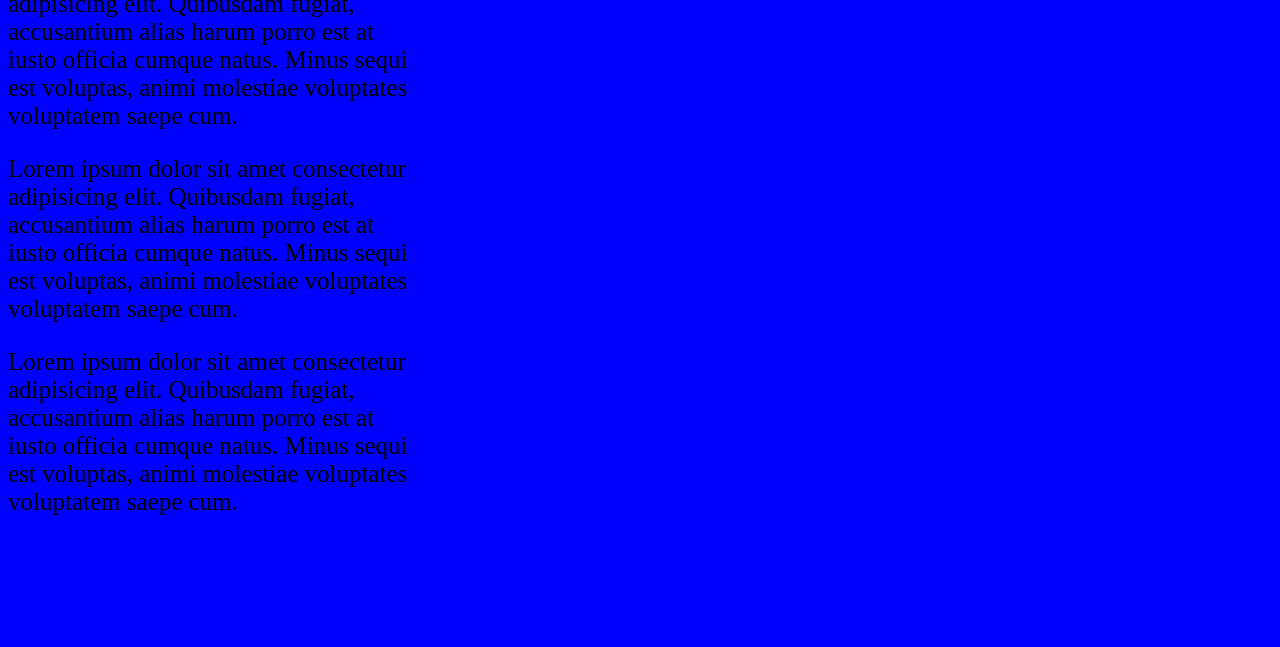
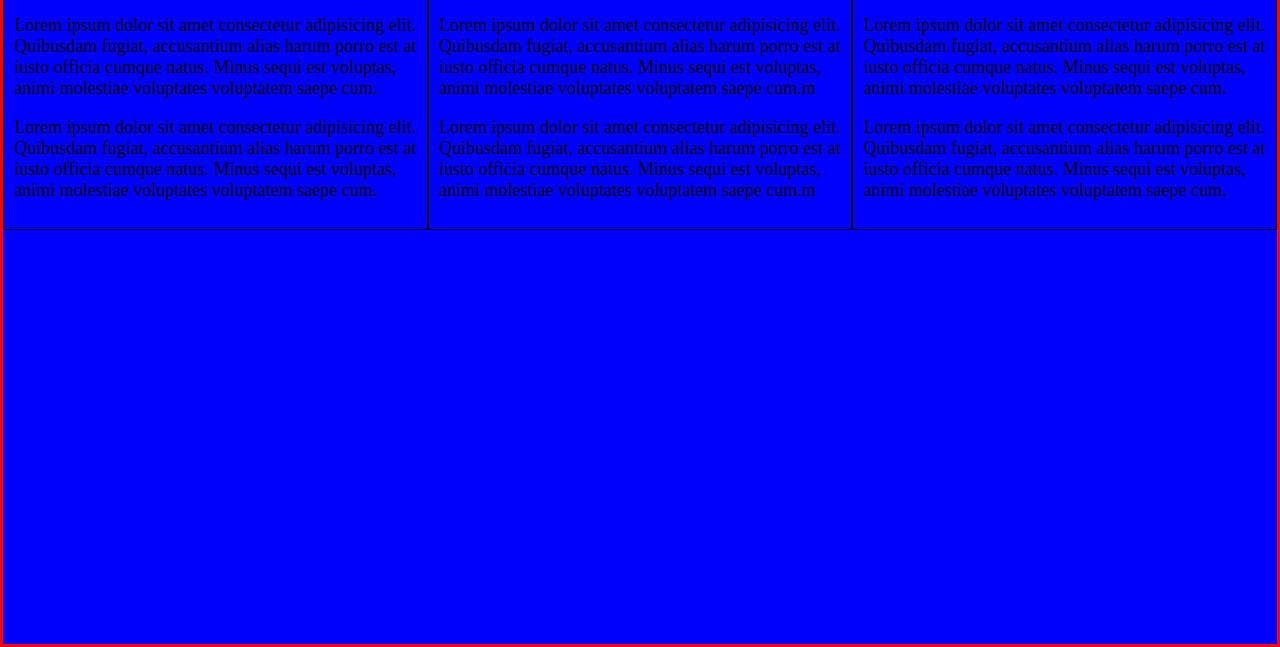
Before and after one commit to AlejoVE/responsive, a plain HTML site: page index.html in a window 1280 px wide. Shown: the part 159-806 px from the top of the page. Drawn offline with Linux system fonts and the light colour scheme.

Commit message:
Complete large screen media queries

```diff
--- a/index.html
+++ b/index.html
@@ -7,68 +7,70 @@
 		<title>Responsive</title>
 	</head>
 	<body>
+		<main class="main">
 			<div class="container" id="small">
 				<h2>Text for smartphones</h2>
 				<p>
-				Lorem ipsum dolor sit amet consectetur adipisicing elit. Quibusdam
-				fugiat, accusantium alias harum porro est at iusto officia cumque
-				natus. Minus sequi est voluptas, animi molestiae voluptates
-				voluptatem saepe cum.
+					Lorem ipsum dolor sit amet consectetur adipisicing elit.
+					Quibusdam fugiat, accusantium alias harum porro est at iusto
+					officia cumque natus. Minus sequi est voluptas, animi molestiae
+					voluptates voluptatem saepe cum.
 				</p>
 				<p>
-				Lorem ipsum dolor sit amet consectetur adipisicing elit. Quibusdam
-				fugiat, accusantium alias harum porro est at iusto officia cumque
-				natus. Minus sequi est voluptas, animi molestiae voluptates
-				voluptatem saepe cum.
+					Lorem ipsum dolor sit amet consectetur adipisicing elit.
+					Quibusdam fugiat, accusantium alias harum porro est at iusto
+					officia cumque natus. Minus sequi est voluptas, animi molestiae
+					voluptates voluptatem saepe cum.
 				</p>
 				<p>
-				Lorem ipsum dolor sit amet consectetur adipisicing elit. Quibusdam
-				fugiat, accusantium alias harum porro est at iusto officia cumque
-				natus. Minus sequi est voluptas, animi molestiae voluptates
-				voluptatem saepe cum.
+					Lorem ipsum dolor sit amet consectetur adipisicing elit.
+					Quibusdam fugiat, accusantium alias harum porro est at iusto
+					officia cumque natus. Minus sequi est voluptas, animi molestiae
+					voluptates voluptatem saepe cum.
 				</p>
 			</div>
 			<div class="container" id="medium">
 				<h2>Text fot tablets</h2>
 				<p>
-				Lorem ipsum dolor sit amet consectetur adipisicing elit. Quibusdam
-				fugiat, accusantium alias harum porro est at iusto officia cumque
-				natus. Minus sequi est voluptas, animi molestiae voluptates
-				voluptatem saepe cum.m
+					Lorem ipsum dolor sit amet consectetur adipisicing elit.
+					Quibusdam fugiat, accusantium alias harum porro est at iusto
+					officia cumque natus. Minus sequi est voluptas, animi molestiae
+					voluptates voluptatem saepe cum.m
 				</p>
 				<p>
-				Lorem ipsum dolor sit amet consectetur adipisicing elit. Quibusdam
-				fugiat, accusantium alias harum porro est at iusto officia cumque
-				natus. Minus sequi est voluptas, animi molestiae voluptates
-				voluptatem saepe cum.m
+					Lorem ipsum dolor sit amet consectetur adipisicing elit.
+					Quibusdam fugiat, accusantium alias harum porro est at iusto
+					officia cumque natus. Minus sequi est voluptas, animi molestiae
+					voluptates voluptatem saepe cum.m
 				</p>
 				<p>
-				Lorem ipsum dolor sit amet consectetur adipisicing elit. Quibusdam
-				fugiat, accusantium alias harum porro est at iusto officia cumque
-				natus. Minus sequi est voluptas, animi molestiae voluptates
-				voluptatem saepe cum.m
+					Lorem ipsum dolor sit amet consectetur adipisicing elit.
+					Quibusdam fugiat, accusantium alias harum porro est at iusto
+					officia cumque natus. Minus sequi est voluptas, animi molestiae
+					voluptates voluptatem saepe cum.m
 				</p>
 			</div>
 			<div class="container" id="large">
 				<h2>Text for laptops</h2>
 				<p>
-				Lorem ipsum dolor sit amet consectetur adipisicing elit. Quibusdam
-				fugiat, accusantium alias harum porro est at iusto officia cumque
-				natus. Minus sequi est voluptas, animi molestiae voluptates
-				voluptatem saepe cum.
+					Lorem ipsum dolor sit amet consectetur adipisicing elit.
+					Quibusdam fugiat, accusantium alias harum porro est at iusto
+					officia cumque natus. Minus sequi est voluptas, animi molestiae
+					voluptates voluptatem saepe cum.
 				</p>
 				<p>
-				Lorem ipsum dolor sit amet consectetur adipisicing elit. Quibusdam
-				fugiat, accusantium alias harum porro est at iusto officia cumque
-				natus. Minus sequi est voluptas, animi molestiae voluptates
-				voluptatem saepe cum.
+					Lorem ipsum dolor sit amet consectetur adipisicing elit.
+					Quibusdam fugiat, accusantium alias harum porro est at iusto
+					officia cumque natus. Minus sequi est voluptas, animi molestiae
+					voluptates voluptatem saepe cum.
 				</p>
 				<p>
-				Lorem ipsum dolor sit amet consectetur adipisicing elit. Quibusdam
-				fugiat, accusantium alias harum porro est at iusto officia cumque
-				natus. Minus sequi est voluptas, animi molestiae voluptates
-				voluptatem saepe cum.
+					Lorem ipsum dolor sit amet consectetur adipisicing elit.
+					Quibusdam fugiat, accusantium alias harum porro est at iusto
+					officia cumque natus. Minus sequi est voluptas, animi molestiae
+					voluptates voluptatem saepe cum.
 				</p>
 			</div>
+		</main>
 	</body>
 </html>
--- a/style.css
+++ b/style.css
@@ -2,13 +2,9 @@ body {
     background-color: red;
 }
 
-#medium {
-    display: none;
-}
 
-#large {
-    display: none;
-}
+
+
 
 h2 {
     font-size: 20px;
@@ -21,7 +17,7 @@ h2 {
 
 .container {
     justify-content: center;
-    width: 33%;
+    border: 1px solid black;
 }
 
 @media only screen and (min-width: 300px) {
@@ -37,38 +33,42 @@ h2 {
         font-size: 21px;
     }
 
-    #small {
-        display: none;
-    }
 
-    #medium {
-        display: inline-block;
-    }
   }
 
   @media only screen and (min-width: 768px) {
     body {
       background-color: blue;
+      margin: 0px;
+      padding: 0px;
     }
 
-    #small {
-        display: none;
+    .main {
+        display: flex;
+        flex-direction: row;
+        flex-wrap: nowrap;
+        justify-content: space-between;
+        align-items: flex-start;
+        border: 3px solid red;
+        height: 100vh;
     }
 
-    #medium {
-        display: none;
+    .container {
+        margin-top: 0px;
+        width: 33.9999%;
+        padding: 10px;
     }
 
+
     p {
-        font-size: 25px;
+        font-size: 18px;
     }
 
     h2 {
-        font-size: 40px;
+        text-align: center;
+        font-size: 20px;
     }
 
-    #large {
-        display: inline-block;
-    }
+
 
   }
```
Lines whose indentation alone changed are shown as unchanged.
